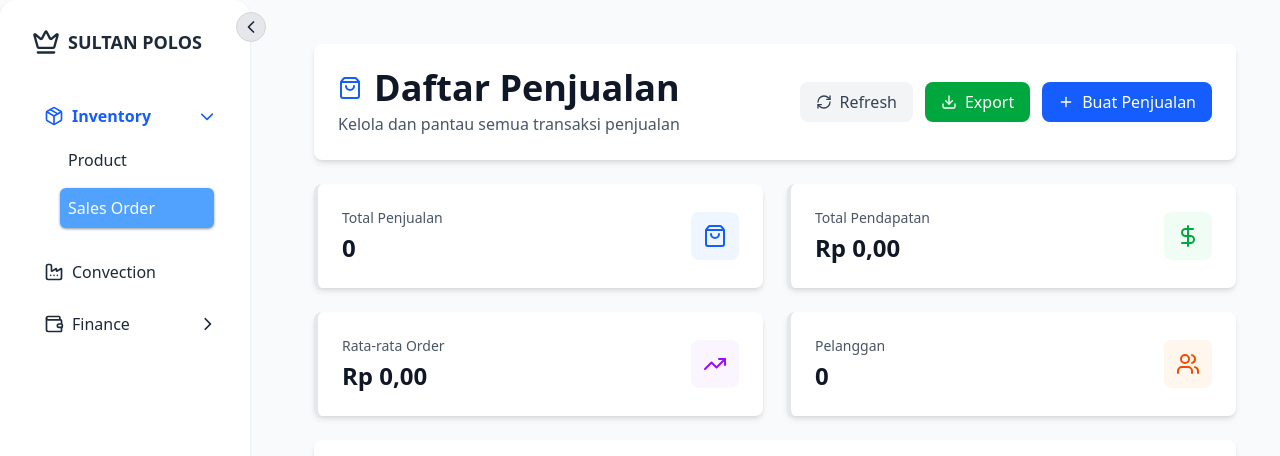
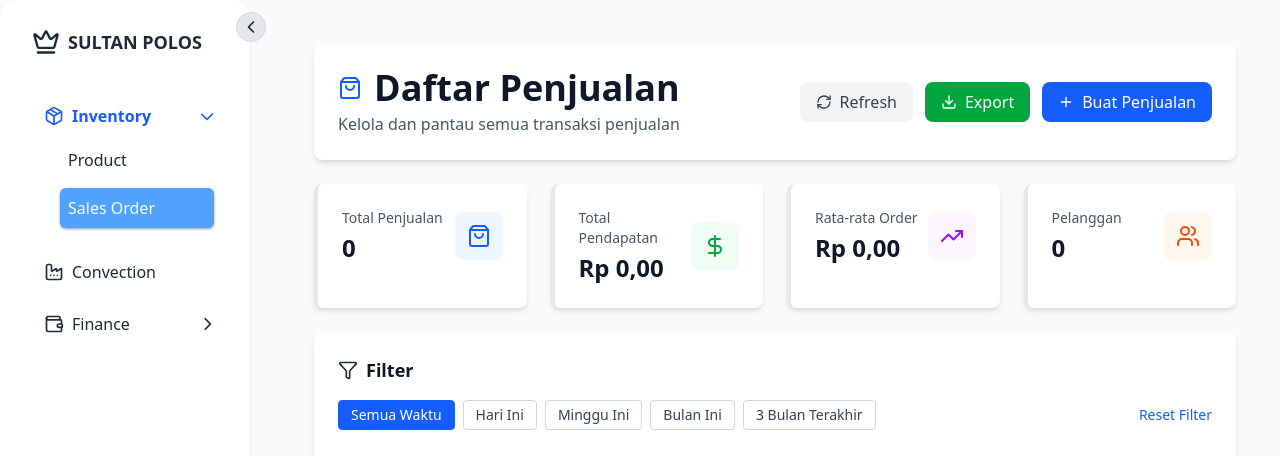
Before and after one commit to ikramattamimi/sultan-polos, a React (Vite) app: page /sales in a window 1280 px wide. Shown: the top 456 px of the page. Built offline with nearby package versions, Linux system fonts and the light colour scheme; no server answers; the database is empty.

Commit message:
fix(SalesStatsCards) - update grid layout to include four columns for better responsiveness

```diff
--- a/src/components/sales/SalesStatsCards.jsx
+++ b/src/components/sales/SalesStatsCards.jsx
@@ -37,7 +37,7 @@
   ];
 
   return (
-    <div className="grid grid-cols-1 md:grid-cols-2 gap-6 mb-6">
+    <div className="grid grid-cols-1 md:grid-cols-2 xl:grid-cols-4 gap-6 mb-6">
       {cards.map((card, index) => (
         <StatsCard key={index} {...card} />
       ))}
```
